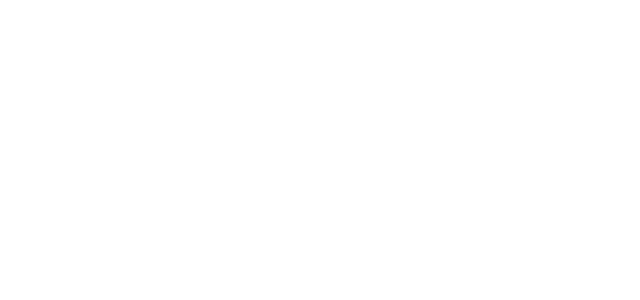
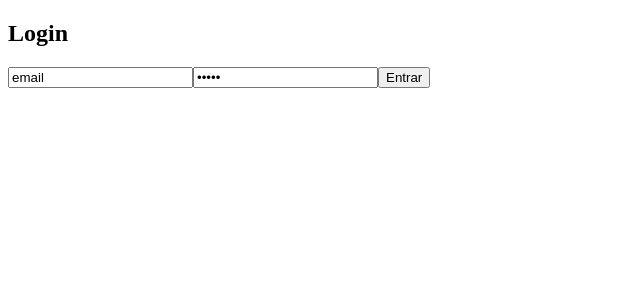
Before and after one commit to MilleneGalettiAcosta/Desafio-Trybe-Ebyrt, a React (Create React App) app in the folder app/frontend/: page /login in a window 1280 px wide. Before the commit this address had no page. Shown: the top 300 px of the page, without its empty margins (0-640 px from the left). Built offline with nearby package versions, Linux system fonts and the light colour scheme.

Commit message:
Feat: Adiciona estrutura de login

```diff
--- a/app/frontend/src/App.tsx
+++ b/app/frontend/src/App.tsx
@@ -1,5 +1,6 @@
 import React from 'react';
-import {BrowserRouter, Routes } from 'react-router-dom';
+import {BrowserRouter, Routes, Route } from 'react-router-dom';
+import Login from './pages/Login';
 
 export interface IAppProps {}
 
@@ -8,7 +9,7 @@
     <>
       <BrowserRouter>
           <Routes>
-
+            <Route path="login" element={ <Login />} />
           </Routes>
       </BrowserRouter>
     </>
--- a/app/frontend/src/pages/Login.tsx
+++ b/app/frontend/src/pages/Login.tsx
@@ -0,0 +1,43 @@
+import React from 'react';
+
+interface ILoginProps {}
+
+const Login: React.FC<ILoginProps> = () => {
+  return (
+    <>
+      <section className="user-login-area">
+        <form>
+          <h1>Login</h1>
+          <label htmlFor="email-input">
+            <input
+              className="email_input"
+              type="email"
+              value="email"
+              onChange={ () => {}}
+              placeholder="Email"
+            />
+          </label>
+          <label htmlFor="password-input">
+            <input
+              type="password"
+              value="senha"
+              onChange={ () => {}}
+              data-testid="password_input"
+              placeholder="Senha"
+            />
+          </label>
+
+          <button
+            data-testid="login__login_btn"
+            type="submit"
+            onClick={ () => {} }
+          >
+            Entrar
+          </button>
+        </form>
+      </section>
+    </>
+  );
+};
+
+export default Login;
--- a/package.json
+++ /dev/null
@@ -1,5 +0,0 @@
-{
-  "devDependencies": {
-    "prettier": "2.7.1"
-  }
-}
```
Also changed, not shown: app/frontend/src/components/Header.tsx (+13 -0 lines), 1 other file (tests, documents, lock files or other folders).
